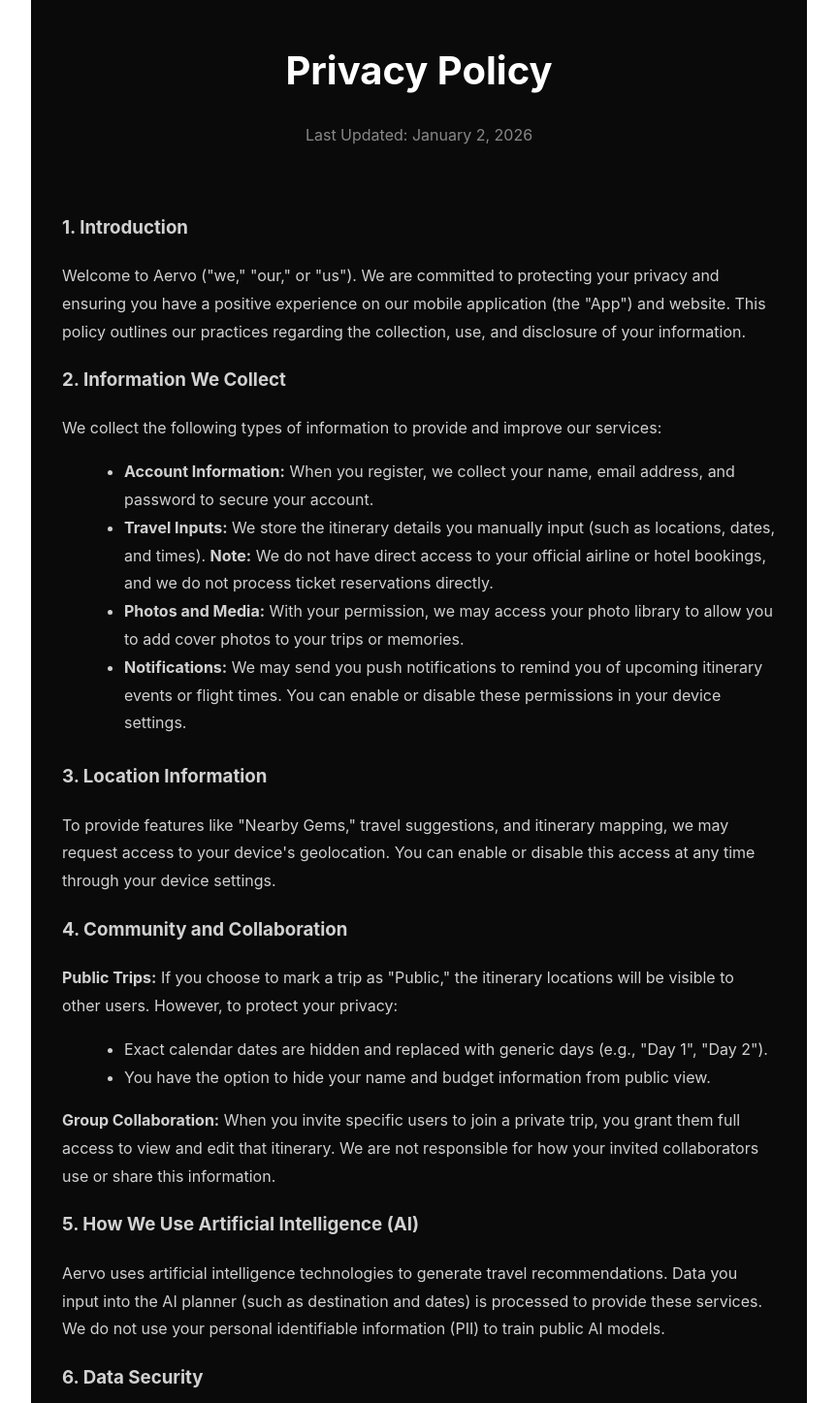
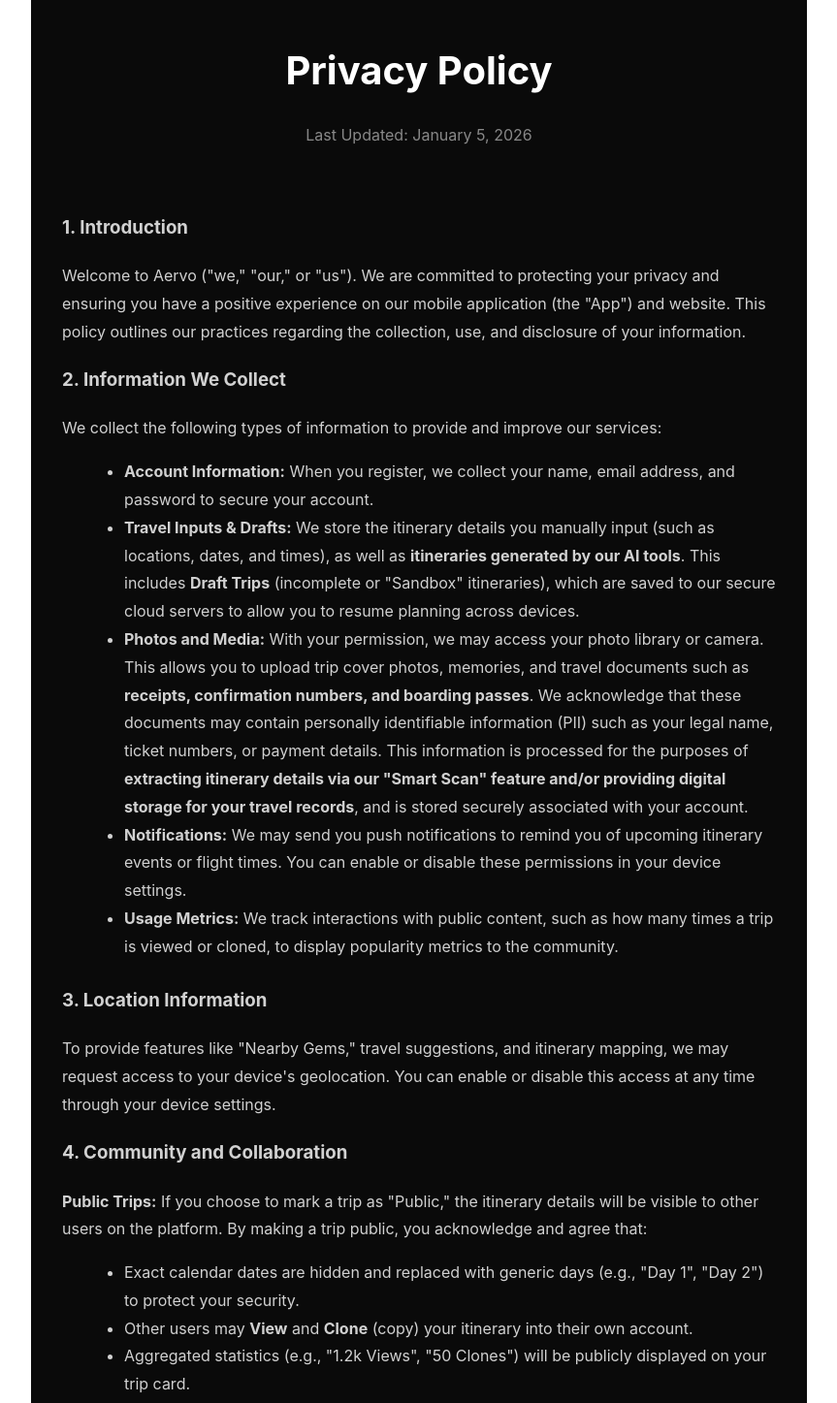
Before and after one commit to lstomita/aervo-web, a React (Vite) app: page /privacy in a window 1280 px wide. Shown: the part 40-1487 px from the top of the page at 97% size, without its empty margins (208-1071 px from the left). Built offline with nearby package versions, Linux system fonts and the light colour scheme; a web font is replaced by a local one.

Commit message:
Updated privacy policy and landing page content

```diff
--- a/src/Privacy.jsx
+++ b/src/Privacy.jsx
@@ -7,7 +7,7 @@
       <div className="main-content" style={{ maxWidth: '800px', margin: '0 auto', padding: '4rem 2rem' }}>
 
         <h1 style={{ fontSize: '2.5rem', marginBottom: '1rem', color: '#fff' }}>Privacy Policy</h1>
-        <p style={{ color: '#888', marginBottom: '3rem' }}>Last Updated: January 2, 2026</p>
+        <p style={{ color: '#888', marginBottom: '3rem' }}>Last Updated: January 5, 2026</p>
 
         <div style={{ color: '#d1d1d1', lineHeight: '1.8' }}>
 
@@ -22,9 +22,10 @@
           <p>We collect the following types of information to provide and improve our services:</p>
           <ul style={{ marginLeft: '1.5rem', marginBottom: '1.5rem' }}>
             <li><strong>Account Information:</strong> When you register, we collect your name, email address, and password to secure your account.</li>
-            <li><strong>Travel Inputs:</strong> We store the itinerary details you manually input (such as locations, dates, and times). <strong>Note:</strong> We do not have direct access to your official airline or hotel bookings, and we do not process ticket reservations directly.</li>
-            <li><strong>Photos and Media:</strong> With your permission, we may access your photo library to allow you to add cover photos to your trips or memories.</li>
+            <li><strong>Travel Inputs & Drafts:</strong> We store the itinerary details you manually input (such as locations, dates, and times), as well as <strong>itineraries generated by our AI tools</strong>. This includes <strong>Draft Trips</strong> (incomplete or "Sandbox" itineraries), which are saved to our secure cloud servers to allow you to resume planning across devices.</li>
+            <li><strong>Photos and Media:</strong> With your permission, we may access your photo library or camera. This allows you to upload trip cover photos, memories, and travel documents such as <strong>receipts, confirmation numbers, and boarding passes</strong>. We acknowledge that these documents may contain personally identifiable information (PII) such as your legal name, ticket numbers, or payment details. This information is processed for the purposes of <strong>extracting itinerary details via our "Smart Scan" feature and/or providing digital storage for your travel records</strong>, and is stored securely associated with your account.</li>
             <li><strong>Notifications:</strong> We may send you push notifications to remind you of upcoming itinerary events or flight times. You can enable or disable these permissions in your device settings.</li>
+            <li><strong>Usage Metrics:</strong> We track interactions with public content, such as how many times a trip is viewed or cloned, to display popularity metrics to the community.</li>
           </ul>
 
           <h3>3. Location Information</h3>
@@ -35,12 +36,13 @@
 
           <h3>4. Community and Collaboration</h3>
           <p>
-            <strong>Public Trips:</strong> If you choose to mark a trip as "Public," the itinerary locations will be visible to other users.
-            However, to protect your privacy:
+            <strong>Public Trips:</strong> If you choose to mark a trip as "Public," the itinerary details will be visible to other users on the platform. By making a trip public, you acknowledge and agree that:
           </p>
           <ul style={{ marginLeft: '1.5rem', marginBottom: '10px' }}>
-             <li>Exact calendar dates are hidden and replaced with generic days (e.g., "Day 1", "Day 2").</li>
-             <li>You have the option to hide your name and budget information from public view.</li>
+             <li>Exact calendar dates are hidden and replaced with generic days (e.g., "Day 1", "Day 2") to protect your security.</li>
+             <li>Other users may <strong>View</strong> and <strong>Clone</strong> (copy) your itinerary into their own account.</li>
+             <li>Aggregated statistics (e.g., "1.2k Views", "50 Clones") will be publicly displayed on your trip card.</li>
+             <li>You have the option to toggle the visibility of your Author Name and Budget details.</li>
           </ul>
           <p>
             <strong>Group Collaboration:</strong> When you invite specific users to join a private trip, you grant them full access
@@ -51,6 +53,9 @@
           <p>
             Aervo uses artificial intelligence technologies to generate travel recommendations.
             Data you input into the AI planner (such as destination and dates) is processed to provide these services.
+          </p>
+          <p>
+            Additionally, we use AI to <strong>process images you upload</strong> (such as screenshots of tickets or reservations) to automatically extract and autofill itinerary details ("Smart Scan").
             We do not use your personal identifiable information (PII) to train public AI models.
           </p>
 
```
